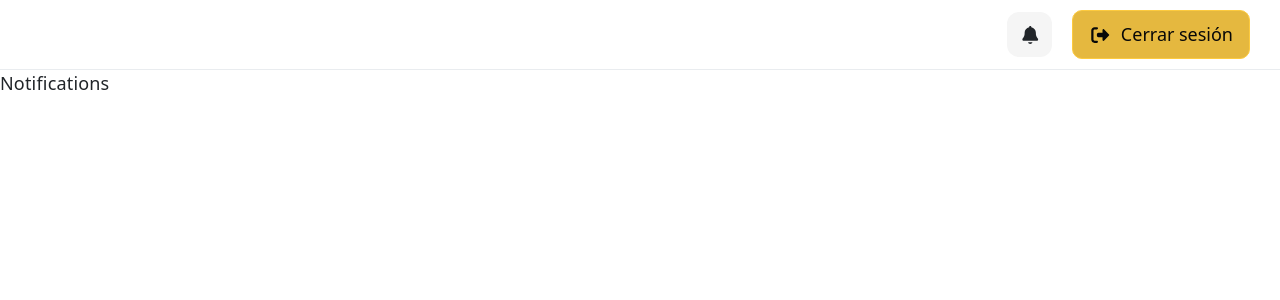
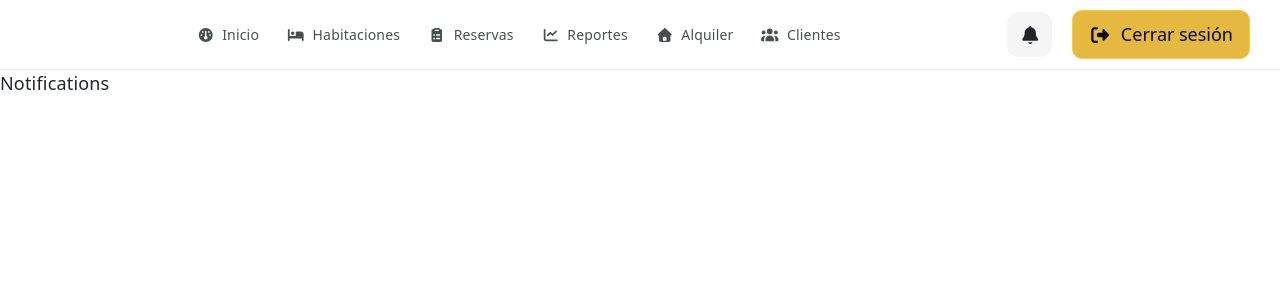
Before and after one commit to Miruto80/Paragua-Front, a React (Vite) app: page /admin/notificaciones in a window 1280 px wide. Shown: the top 300 px of the page. Built offline with nearby package versions, Linux system fonts and the light colour scheme.

Commit message:
Links y adminNav

```diff
--- a/src/assets/css/AdminNav.css
+++ b/src/assets/css/AdminNav.css
@@ -17,6 +17,47 @@
     gap: 20px;
 }
 
+.admin-navbar-links {
+    display: flex;
+    flex: 1;
+    align-items: center;
+    justify-content: center;
+    min-width: 0;
+    height: 100%;
+    gap: 4px;
+    overflow-x: auto;
+    scrollbar-width: none;
+}
+
+.admin-navbar-links::-webkit-scrollbar {
+    display: none;
+}
+
+.admin-navbar-link {
+    display: inline-flex;
+    flex: 0 0 auto;
+    align-items: center;
+    gap: 8px;
+    height: 42px;
+    padding: 0 12px;
+    color: #48504f;
+    border-radius: 10px;
+    font-size: 14px;
+    text-decoration: none;
+    transition: background 0.2s, color 0.2s;
+}
+
+.admin-navbar-link:hover,
+.admin-navbar-link.active {
+    color: #1d5b50;
+    background: #edf4f2;
+}
+
+.admin-navbar-link:focus-visible {
+    outline: 2px solid #1d5b50;
+    outline-offset: 2px;
+}
+
 .sidebar-toggle {
     display: none;
     width: 42px;
@@ -28,12 +69,21 @@
     transition: .25s;
 }
 
+.sidebar-toggle {
+    cursor: pointer;
+}
+
 .sidebar-toggle:hover {
     background: #17195A;
 }
 
+.admin-mobile-menu {
+    display: none;
+}
+
 .admin-navbar-right {
     display: flex;
+    flex: 0 0 auto;
     align-items: center;
     gap: 20px;
 }
@@ -76,12 +126,112 @@
         align-items: center;
     }
 
+    .admin-navbar-links {
+        display: none;
+    }
+
+    .admin-mobile-menu {
+        position: fixed;
+        z-index: 1100;
+        inset: 0;
+        display: block;
+    }
+
+    .admin-mobile-menu-backdrop {
+        position: absolute;
+        inset: 0;
+        width: 100%;
+        height: 100%;
+        padding: 0;
+        background: rgb(8 10 28 / 48%);
+        border: 0;
+        cursor: pointer;
+    }
+
+    .admin-mobile-menu-panel {
+        position: absolute;
+        inset: 0 auto 0 0;
+        display: flex;
+        width: min(84vw, 320px);
+        flex-direction: column;
+        padding: 1.25rem 1rem;
+        background: #fff;
+        box-shadow: 0 0 1.5rem rgb(0 0 0 / 18%);
+        animation: admin-menu-slide-in 0.2s ease-out;
+    }
+
+    .admin-mobile-menu-header {
+        display: flex;
+        align-items: center;
+        justify-content: space-between;
+        margin-bottom: 1rem;
+        color: #243f3a;
+        font-size: 1.1rem;
+        font-weight: 700;
+    }
+
+    .admin-mobile-menu-close {
+        display: grid;
+        width: 40px;
+        height: 40px;
+        place-items: center;
+        color: #48504f;
+        background: #f5f5f5;
+        border: 0;
+        border-radius: 10px;
+        cursor: pointer;
+    }
+
+    .admin-mobile-menu-links {
+        display: flex;
+        flex-direction: column;
+        gap: 6px;
+    }
+
+    .admin-mobile-menu-link {
+        display: flex;
+        align-items: center;
+        gap: 12px;
+        min-height: 46px;
+        padding: 0 12px;
+        color: #48504f;
+        border-radius: 10px;
+        text-decoration: none;
+    }
+
+    .admin-mobile-menu-link:hover,
+    .admin-mobile-menu-link.active {
+        color: #1d5b50;
+        background: #edf4f2;
+    }
+
+    .admin-mobile-menu-link:focus-visible,
+    .admin-mobile-menu-close:focus-visible {
+        outline: 2px solid #1d5b50;
+        outline-offset: 2px;
+    }
+
     .admin-navbar {
         padding: 0 20px;
     }
 
     .admin-navbar-right {
         gap: 15px;
+    }
+
+    .admin-navbar-link {
+        padding: 0 10px;
+        font-size: 13px;
+    }
+}
+
+@keyframes admin-menu-slide-in {
+    from {
+        transform: translateX(-100%);
+    }
+
+    to {
+        transform: translateX(0);
     }
 }
 
@@ -96,6 +246,12 @@
         gap: 10px;
     }
 
+    .admin-navbar-link {
+        gap: 6px;
+        padding: 0 9px;
+        font-size: 12px;
+    }
+
     .btn-logout {
         padding: 8px 12px;
         font-size: 14px;
--- a/src/components/admin/AdminNav.jsx
+++ b/src/components/admin/AdminNav.jsx
@@ -1,15 +1,45 @@
+import { useEffect, useState } from "react";
 import { FontAwesomeIcon } from "@fortawesome/react-fontawesome";
-import { Link } from "react-router-dom";
+import { NavLink } from "react-router-dom";
 //import { useLogout } from "../../hooks/useLogout";
 import {
   faBars,
+  faBed,
   faBell,
+  faChartLine,
+  faClipboardList,
+  faGauge,
   faRightFromBracket,
+  faUsers,
+  faHouse,
+  faXmark,
 } from "@fortawesome/free-solid-svg-icons";
 
 import "../../assets/css/AdminNav.css";
 
-export default function AdminNavbar({ onToggleSidebar }) {
+const adminLinks = [
+  { to: "/admin", label: "Inicio", icon: faGauge, end: true },
+  { to: "/admin/habitaciones", label: "Habitaciones", icon: faBed },
+  { to: "/admin/reservas", label: "Reservas", icon: faClipboardList },
+  { to: "/admin/reportes", label: "Reportes", icon: faChartLine },
+  { to: "/admin/alquiler", label: "Alquiler", icon: faHouse },
+  { to: "/admin/clientes", label: "Clientes", icon: faUsers },
+];
+
+export default function AdminNavbar() {
+  const [isMenuOpen, setIsMenuOpen] = useState(false);
+
+  useEffect(() => {
+    if (!isMenuOpen) return undefined;
+
+    const handleKeyDown = (event) => {
+      if (event.key === "Escape") setIsMenuOpen(false);
+    };
+
+    window.addEventListener("keydown", handleKeyDown);
+    return () => window.removeEventListener("keydown", handleKeyDown);
+  }, [isMenuOpen]);
+
    //const handleLogout = useLogout();
   return (
     <header className="admin-navbar">
@@ -17,22 +47,86 @@ export default function AdminNavbar({ onToggleSidebar }) {
         <button
           type="button"
           className="sidebar-toggle"
-          onClick={onToggleSidebar}
-          aria-label="Alternar barra lateral"
+          onClick={() => setIsMenuOpen(true)}
+          aria-label="Abrir menú de administración"
+          aria-expanded={isMenuOpen}
+          aria-controls="admin-mobile-menu"
         >
           <FontAwesomeIcon icon={faBars} />
         </button>
       </div>
 
+      <nav className="admin-navbar-links" aria-label="Navegación administrativa">
+        {adminLinks.map(({ to, label, icon, end }) => (
+          <NavLink
+            key={to}
+            to={to}
+            end={end}
+            className={({ isActive }) =>
+              `admin-navbar-link${isActive ? " active" : ""}`
+            }
+          >
+            <FontAwesomeIcon icon={icon} aria-hidden="true" />
+            <span>{label}</span>
+          </NavLink>
+        ))}
+      </nav>
+
+      {isMenuOpen && (
+        <div className="admin-mobile-menu">
+          <button
+            type="button"
+            className="admin-mobile-menu-backdrop"
+            onClick={() => setIsMenuOpen(false)}
+            aria-label="Cerrar menú"
+          />
+          <aside
+            id="admin-mobile-menu"
+            className="admin-mobile-menu-panel"
+            role="dialog"
+            aria-modal="true"
+            aria-label="Navegación administrativa"
+          >
+            <div className="admin-mobile-menu-header">
+              <span>Menú</span>
+              <button
+                type="button"
+                className="admin-mobile-menu-close"
+                onClick={() => setIsMenuOpen(false)}
+                aria-label="Cerrar menú"
+              >
+                <FontAwesomeIcon icon={faXmark} />
+              </button>
+            </div>
+            <nav className="admin-mobile-menu-links">
+              {adminLinks.map(({ to, label, icon, end }) => (
+                <NavLink
+                  key={to}
+                  to={to}
+                  end={end}
+                  onClick={() => setIsMenuOpen(false)}
+                  className={({ isActive }) =>
+                    `admin-mobile-menu-link${isActive ? " active" : ""}`
+                  }
+                >
+                  <FontAwesomeIcon icon={icon} aria-hidden="true" />
+                  <span>{label}</span>
+                </NavLink>
+              ))}
+            </nav>
+          </aside>
+        </div>
+      )}
+
       <div className="admin-navbar-right">
-        <Link
+        <NavLink
           to="/admin/notificaciones"
           className="icon-button d-flex align-items-center justify-content-center text-decoration-none text-reset"
           aria-label="Ver notificaciones"
           title="Ver notificaciones"
         >
           <FontAwesomeIcon icon={faBell} />
-        </Link>
+        </NavLink>
 
         <button
           type="button"
```
